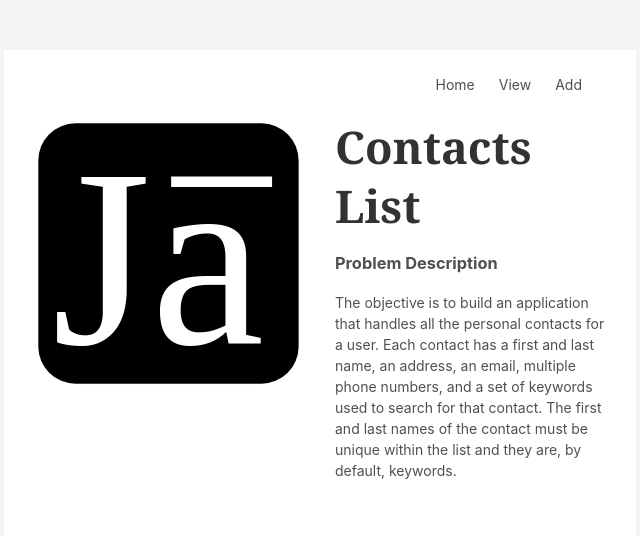
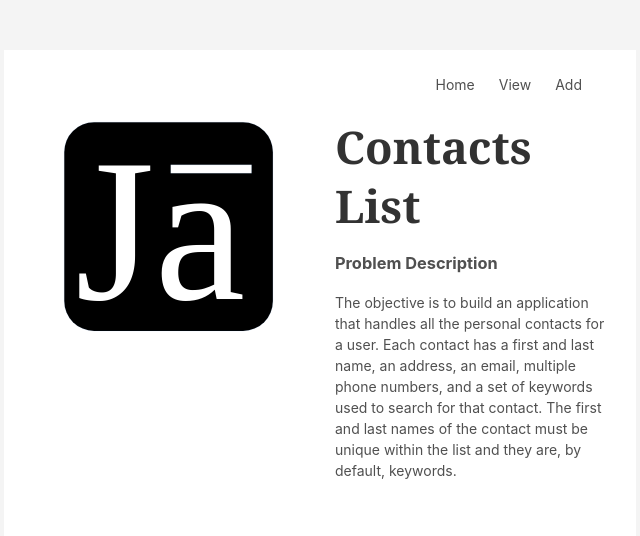
Before and after one commit to Andres6936/N3-ContactList-Django, a Django app: page / in a window 1280 px wide. Shown: the top 536 px of the page, without its empty margins (320-960 px from the left). Run offline with Django 3.2, Linux system fonts and the light colour scheme; some libraries are stand-ins or nearby versions.

Commit message:
Added Padding to logo

```diff
--- a/templates/home.html
+++ b/templates/home.html
@@ -3,7 +3,7 @@
 {% block content %}
 
     <section class="row row-cols-2 pb-5 px-3" style="background-color: #ffffff;">
-        <div class="col">
+        <div class="col px-5">
             <img style="width: 100%" src="../static/img/Ja.svg" alt="J. A"/>
         </div>
 
```
